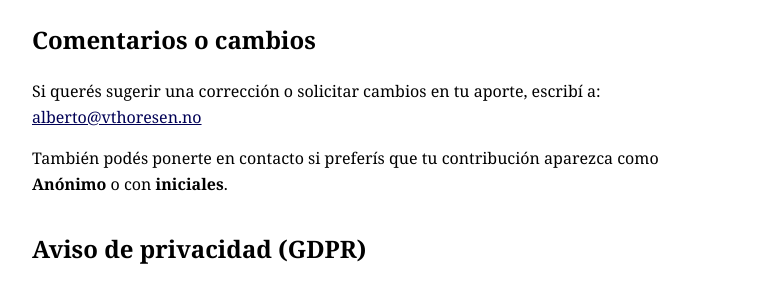
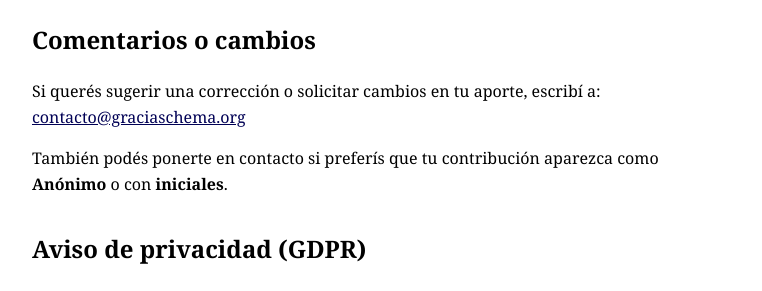
Before and after one commit to albertovth/graciaschema-site, a Jekyll site: the page built from acerca.md, in a window 1280 px wide. Shown: the part 686-977 px from the top of the page, without its empty margins (258-1020 px from the left). Built offline with Jekyll 4.4.1, drawn with Linux system fonts in a browser that asks for light colours.

Commit message:
Update acerca.md

```diff
--- a/acerca.md
+++ b/acerca.md
@@ -26,7 +26,7 @@ Este proyecto **no tiene afiliación institucional ni religiosa**: es un esfuerz
 ## Comentarios o cambios
 
 Si querés sugerir una corrección o solicitar cambios en tu aporte, escribí a:
-<a href="mailto:alberto@vthoresen.no">alberto@vthoresen.no</a>
+<a href="mailto:contacto@graciaschema.org">contacto@graciaschema.org</a>
 
 También podés ponerte en contacto si preferís que tu contribución aparezca como **Anónimo** o con **iniciales**.
 
```
